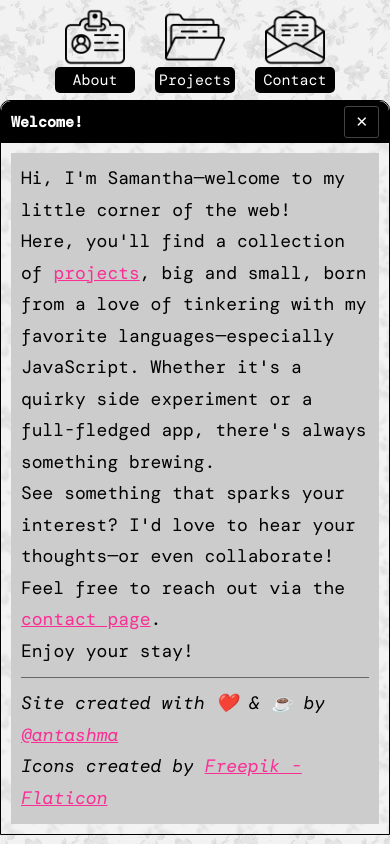
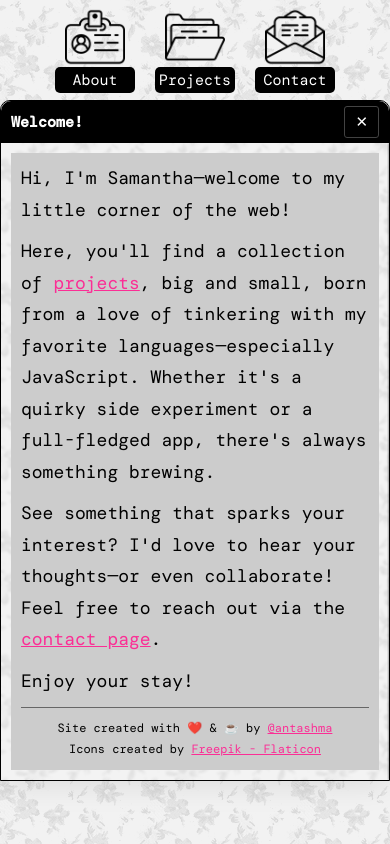
Before and after one commit to Antashma/antashma-site, a React (Vite) app: page /about in a window 390 px wide. Built offline with nearby package versions, Linux system fonts and the light colour scheme.

Commit message:
fix about mobile ui

```diff
--- a/src/App.css
+++ b/src/App.css
@@ -120,11 +120,10 @@ main {
     max-height: 100%;
     display: flex;
     flex-direction: column;
-    overflow: hidden;
+    /* overflow: hidden; */
     border: 1px solid #000;
     border-top-left-radius: 10px;
     border-top-right-radius: 10px;
-    /* font-size: 1.6rem; */
 
     .title-bar {
         flex-shrink: 0;
@@ -166,8 +165,6 @@ main {
 
 
 #about {
-    display: flex;
-    flex-wrap: wrap;
 
     .content {
         gap: 10px;
@@ -181,16 +178,18 @@ main {
         }
 
         .profile-text {
+            display: flex;
+            flex-direction: column;
+            gap: 10px;
+            padding: 10px;
             background-color: #ccc;
-            padding: 10px;
-            justify-content: center;
-            align-items: center;
+            height: 100%;
 
             .credits {
                 border-top: 1px solid #666;
-                margin-top: 10px;
                 padding-top: 10px;
-                font-style: italic;
+                font-size: 1.2rem;
+                text-align: center;
             }
         }
     }
@@ -217,16 +216,16 @@ main {
 
 #contact {
     .content {
-        background-color: #ccc;
-        margin: 10px;
         justify-content: center;
 
         form {
+            background-color: #ccc;
+            padding: 10px;
             display: flex;
             flex-direction: column;
             gap: 10px;
-            height: 500px;
             width: 500px;
+            height:100%;
             justify-content: space-around;
 
             label {
@@ -253,8 +252,7 @@ main {
 
             textarea {
                 font-family: Arial, Helvetica, sans-serif;
-                flex: 1;
-                min-height: 0;
+                height: 350px;
             }
 
             input[type="submit"] {
```
